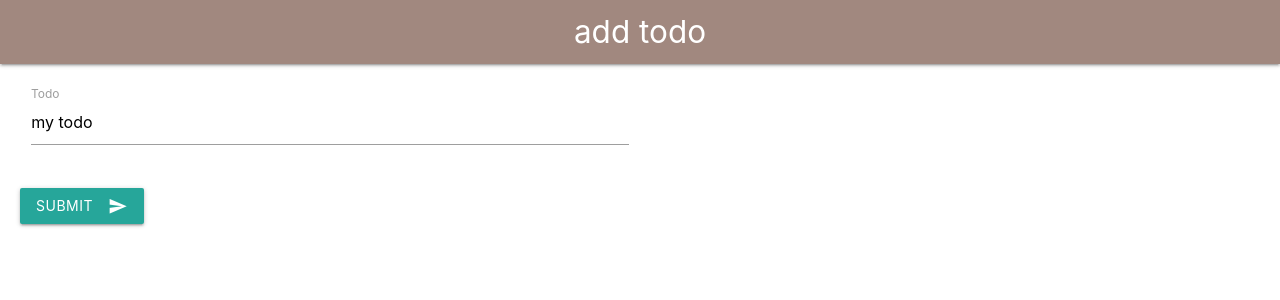
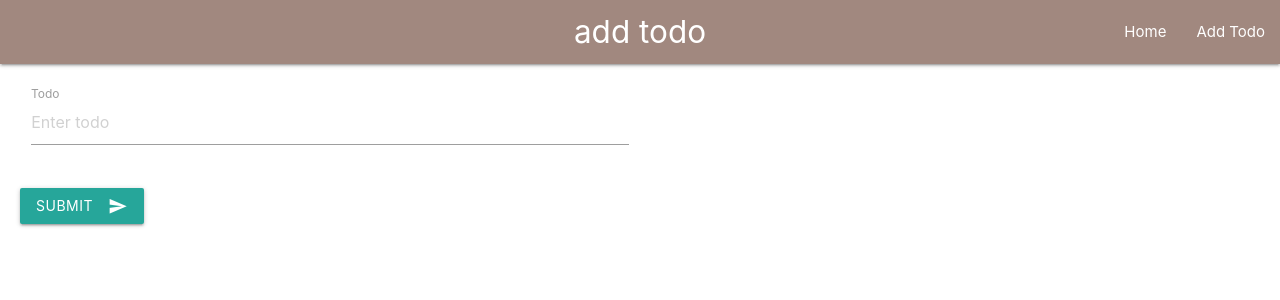
Before and after one commit to muchirajunior/flask-todo, a Flask app: page /add in a window 1280 px wide. Shown: the top 300 px of the page. Run offline with Flask 2, Linux system fonts and the light colour scheme; some libraries are stand-ins or nearby versions.

Commit message:
added navs

```diff
--- a/templates/add.html
+++ b/templates/add.html
@@ -3,7 +3,7 @@
 <form action="" method="POST" style="margin: 20px;">
     <div class="row">
         <div class="input-field col s6">
-          <input value="my todo" id="first_name2" name='todo' type="text" class="validate">
+          <input placeholder="Enter todo" id="first_name2" name='todo' type="text" class="validate">
           <label class="active" for="first_name2">Todo</label>
         </div>
       </div>
--- a/templates/base.html
+++ b/templates/base.html
@@ -19,8 +19,11 @@
 <body>
     <nav>
         <div class="nav-wrapper brown lighten-2">
-          <a href="#" class="brand-logo center">{{page}}</a>
-
+          <a href="{{url_for('index')}}" class="brand-logo center">{{page}}</a>
+          <ul id="nav-mobile" class="right hide-on-med-and-down">
+            <li><a href="{{url_for('index')}}">Home</a></li>
+            <li><a href="{{url_for('addtodo')}}">Add Todo</a></li>
+          </ul>
         </div>
       </nav>
     {%  block body %}
```
Also changed, not shown: mydb.db.
